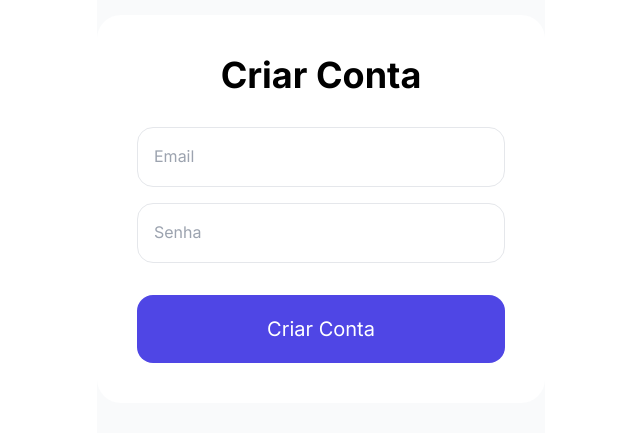
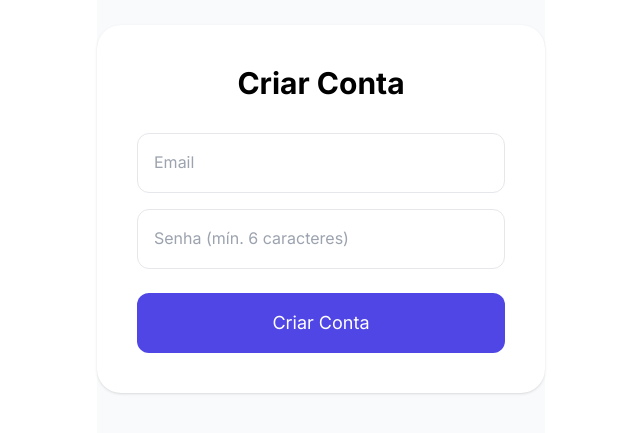
Before and after one commit to mirellanascimento86/plataforma-ia-multitenant, a Next.js app: page /cadastro in a window 1280 px wide. Shown: the part 215-648 px from the top of the page, without its empty margins (319-959 px from the left). Built offline with nearby package versions, Linux system fonts and the light colour scheme; no server answers.

Commit message:
Update page.tsx

```diff
--- a/app/(auth)/cadastro/page.tsx
+++ b/app/(auth)/cadastro/page.tsx
@@ -14,12 +14,12 @@ export default function Cadastro() {
     process.env.NEXT_PUBLIC_SUPABASE_ANON_KEY!
   )
 
-  const handleSubmit = async () => {
+  const handleCadastro = async () => {
     setLoading(true)
     const { error } = await supabase.auth.signUp({ email, password })
     if (error) alert(error.message)
     else {
-      alert('Conta criada! Agora faça login.')
+      alert('Conta criada com sucesso! Agora faça login.')
       router.push('/login')
     }
     setLoading(false)
@@ -27,11 +27,11 @@ export default function Cadastro() {
 
   return (
     <div className="min-h-screen bg-gray-50 flex items-center justify-center">
-      <div className="bg-white p-10 rounded-3xl w-full max-w-md">
-        <h1 className="text-4xl font-bold text-center mb-8">Criar Conta</h1>
-        <input type="email" placeholder="Email" className="w-full p-4 border rounded-2xl mb-4" value={email} onChange={e => setEmail(e.target.value)} />
-        <input type="password" placeholder="Senha" className="w-full p-4 border rounded-2xl mb-8" value={password} onChange={e => setPassword(e.target.value)} />
-        <button onClick={handleSubmit} disabled={loading} className="w-full py-5 bg-indigo-600 text-white rounded-2xl text-xl">
+      <div className="bg-white p-10 rounded-3xl w-full max-w-md shadow">
+        <h1 className="text-3xl font-bold text-center mb-8">Criar Conta</h1>
+        <input type="email" placeholder="Email" className="w-full p-4 border rounded-xl mb-4" value={email} onChange={e => setEmail(e.target.value)} />
+        <input type="password" placeholder="Senha (mín. 6 caracteres)" className="w-full p-4 border rounded-xl mb-6" value={password} onChange={e => setPassword(e.target.value)} />
+        <button onClick={handleCadastro} disabled={loading} className="w-full py-4 bg-indigo-600 text-white rounded-xl text-lg">
           {loading ? 'Criando...' : 'Criar Conta'}
         </button>
       </div>
```
